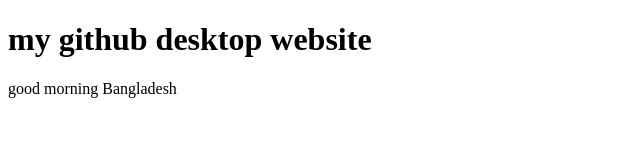
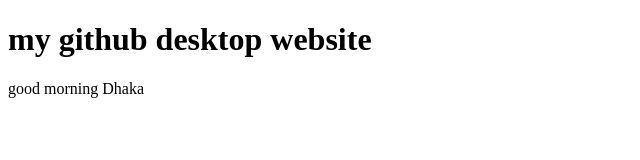
Before and after one commit to grass-toucher/my-2nd-repo, a plain HTML site: page index.html in a window 1280 px wide. Shown: the full height of the page, 0-640 px from the left. Drawn offline with Linux system fonts and the light colour scheme.

Commit message:
Update index.html

```diff
--- a/index.html
+++ b/index.html
@@ -9,7 +9,7 @@
 <body>
     <h1>my github desktop website</h1>
     <div>
-        <p> good morning Bangladesh</p>
+        <p> good morning Dhaka</p>
     </div>
 
 </body>
```
